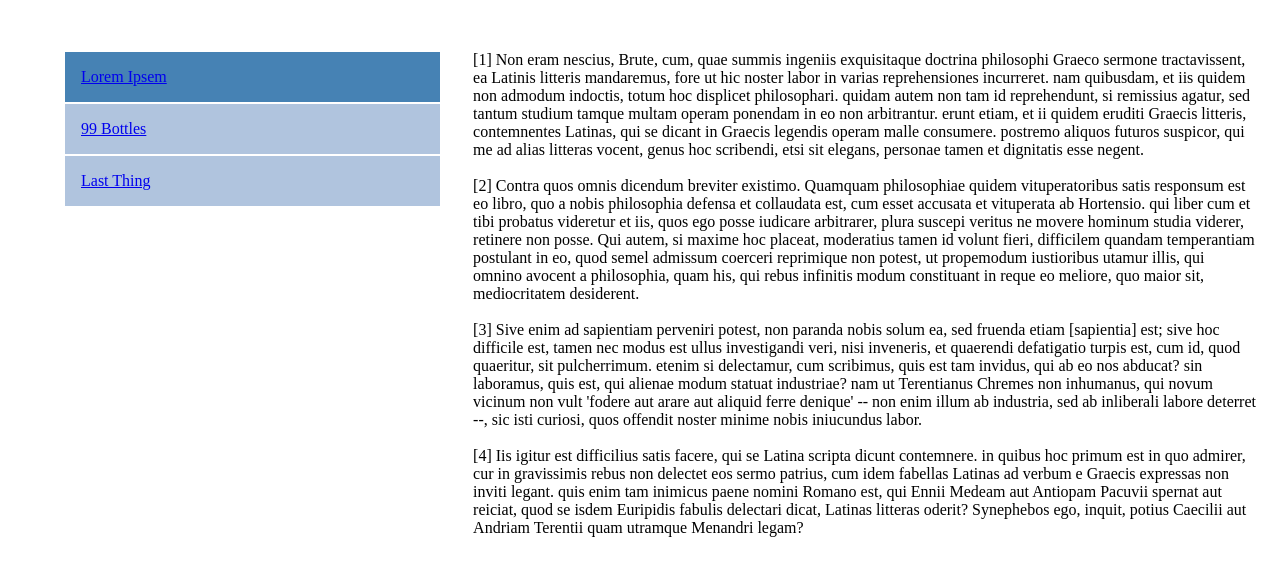
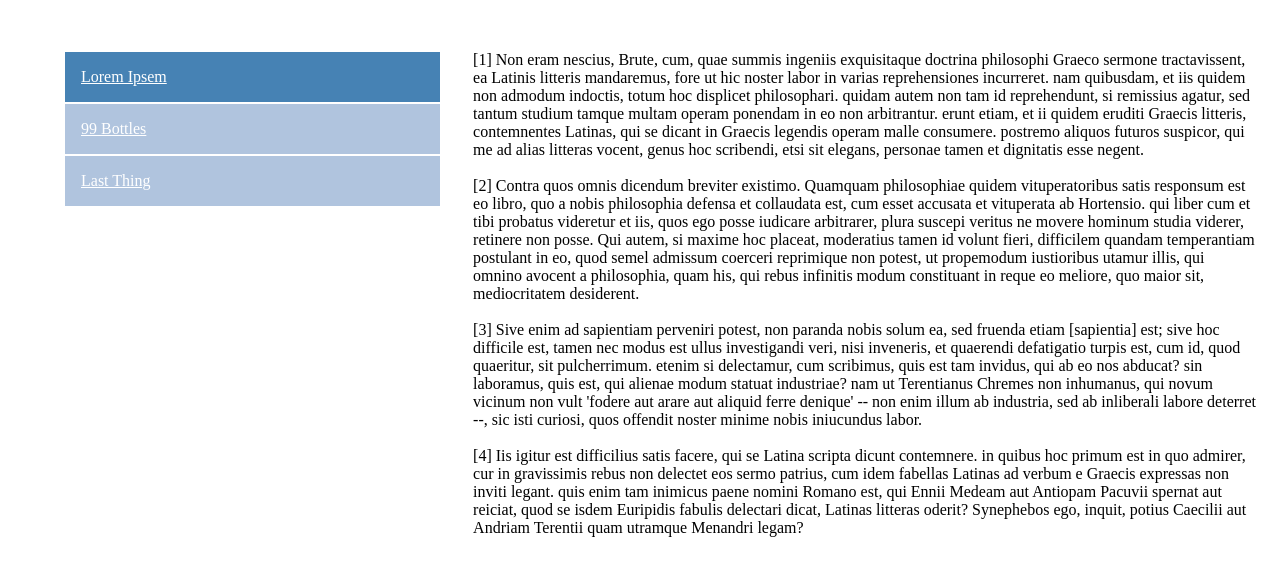
Before and after one commit to daskivich/cs5160, a plain HTML site: page hw02/www/task3.html in a window 1280 px wide. Shown: the part 61-636 px from the top of the page. Drawn offline with Linux system fonts and the light colour scheme.

Commit message:
Added attributions for picture, lorem ipsem text, and song lyrics.

```diff
--- a/hw02/www/task3.html
+++ b/hw02/www/task3.html
@@ -34,6 +34,9 @@
   .bottles-text, .last-text {
     display: none;
   }
+  a:link, a:visited {
+    color: white;
+  }
   </style>
 </head>
 <body>
@@ -47,7 +50,9 @@
       </ul>
     </div>
     <div class="right-col">
-      <!-- https://la.wikisource.org/wiki/De_finibus_bonorum_et_malorum/Liber_Primus -->
+      <!-- This exerpt of lorem ipsem text was taken from:
+      https://la.wikisource.org/wiki/De_finibus_bonorum_et_malorum/Liber_Primus
+      -->
       <p id="lorem-text" class="lorem-text">
         [1] Non eram nescius, Brute, cum, quae summis ingeniis exquisitaque
         doctrina philosophi Graeco sermone tractavissent, ea Latinis litteris
@@ -94,7 +99,9 @@
         delectari dicat, Latinas litteras oderit? Synephebos ego, inquit,
         potius Caecilii aut Andriam Terentii quam utramque Menandri legam?
       </p>
-      <!-- https://en.wikipedia.org/wiki/99_Bottles_of_Beer#Lyrics -->
+      <!-- The following verses of the song "99 Bottles of Beer on the Wall"
+      were taking from:
+      https://en.wikipedia.org/wiki/99_Bottles_of_Beer#Lyrics -->
       <p id="bottles-text" class="bottles-text">
         99 bottles of beer on the wall, 99 bottles of beer.<br>
         Take one down, pass it around, 98 bottles of beer on the wall...<br>
```
Also changed, not shown: hw02/www/task1.html (+2 -0 lines).
